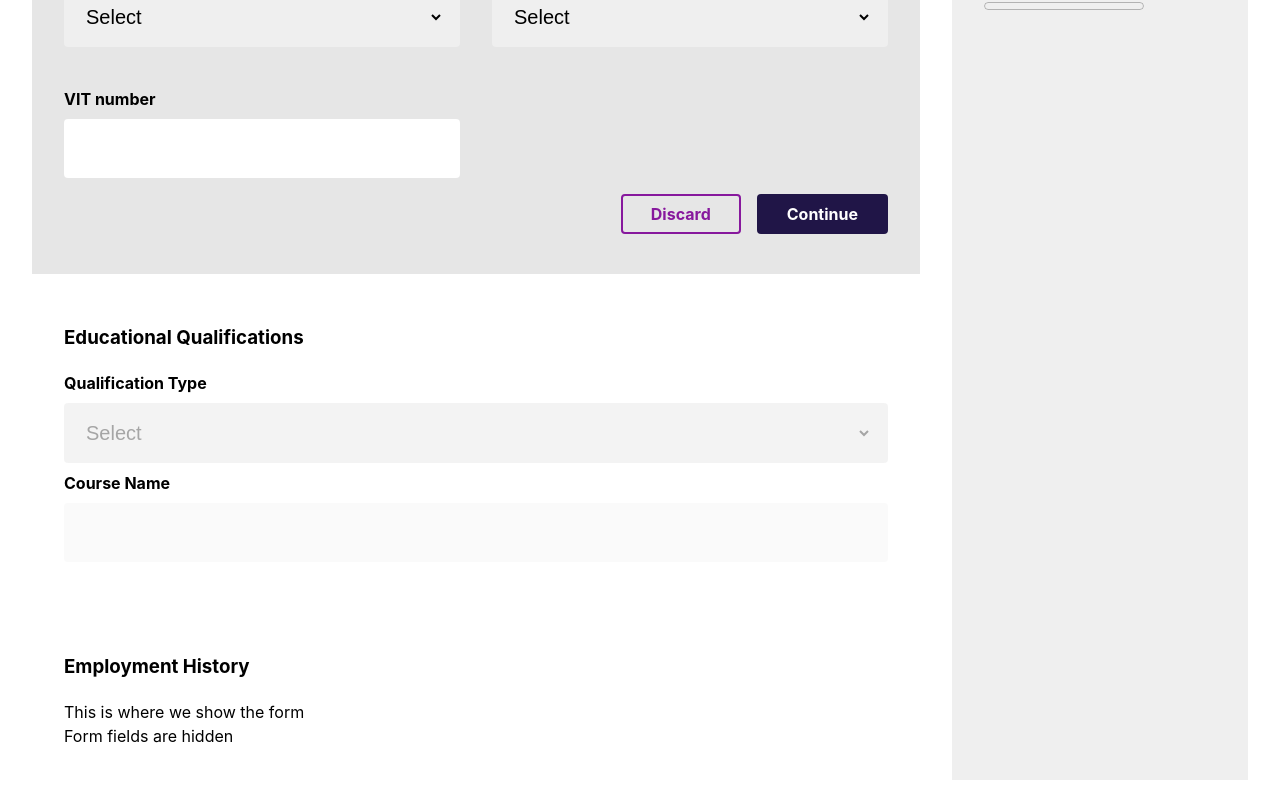
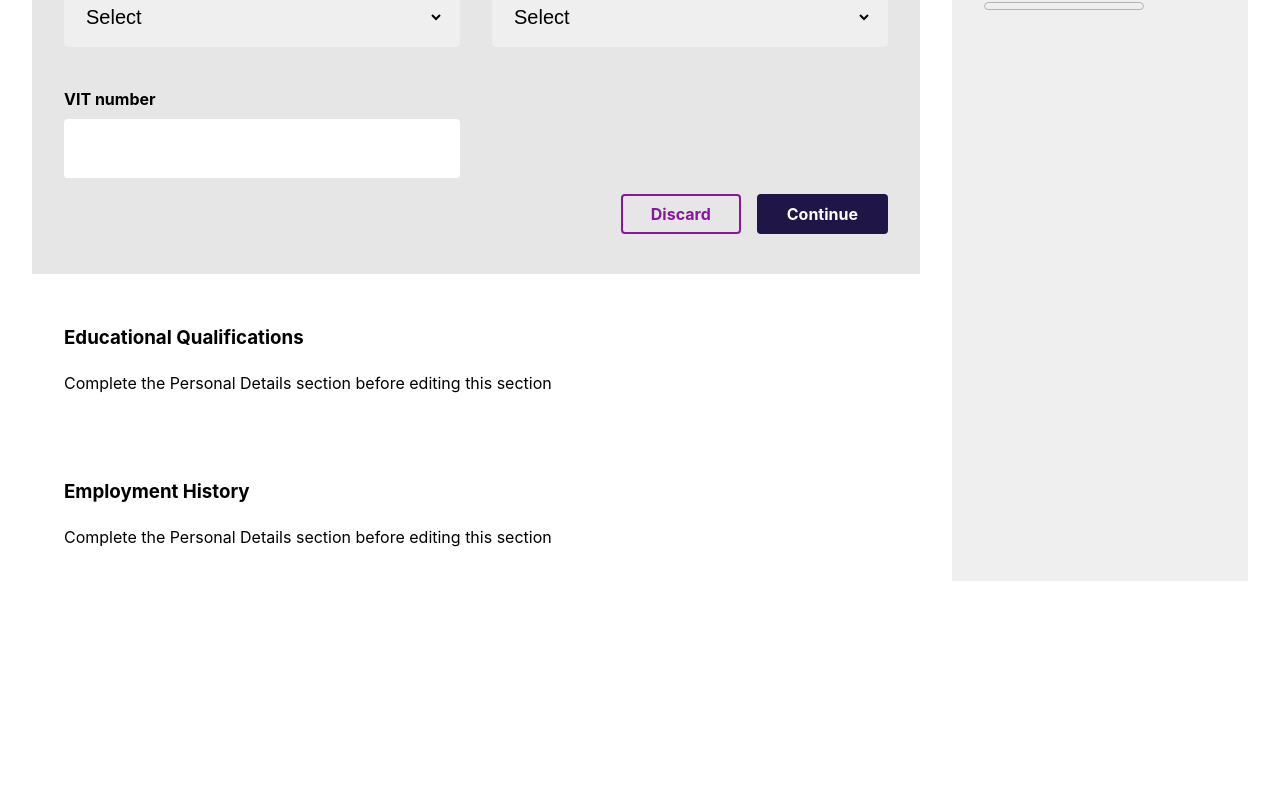
Before and after one commit to fahadahmed/multi-step-form, a React (Vite) app: page / in a window 1280 px wide. Shown: the part 306-1118 px from the top of the page. After the commit the page ends 919 px from the top, so only its background shows below. Built offline with nearby package versions, Linux system fonts and the light colour scheme.

Commit message:
added section completion logic

```diff
--- a/src/components/forms/EducationalQualificationForm/EducationalQualificationForm.tsx
+++ b/src/components/forms/EducationalQualificationForm/EducationalQualificationForm.tsx
@@ -5,9 +5,9 @@ import educationalQualificationSchema from "./educationalQualificationSchema"
 import '../../../App.css';
 
 export default function EducationalQualificationForm() {
-  const { currentStep, setCurrentStep } = useFormStore()
+  const { currentStep, setCurrentStep, stepCompleted, setStepCompleted } = useFormStore()
   const thisStep = 1;
-  const { handleSubmit, formState: { errors }, register } = useForm({
+  const { handleSubmit, formState: { errors }, register, reset } = useForm({
     resolver: zodResolver(educationalQualificationSchema)
   });
 
@@ -22,11 +22,15 @@ export default function EducationalQualificationForm() {
     console.log(qualificationType, courseName);
     // If successful, move to the next step - condition needs to be applied here.
     setCurrentStep(thisStep + 1)
+    setStepCompleted('educationalQualifications');
   }
+
   return (
     <div>
       <h3 style={{ color: currentStep !== thisStep ? '#000' : "#87189D" }}>Educational Qualifications</h3>
-      <form onSubmit={handleSubmit(onSubmit)}>
+      {stepCompleted === ''
+        ? <div>Complete the Personal Details section before editing this section</div>
+        : <form onSubmit={handleSubmit(onSubmit)}>
           <div style={{ display: 'grid' }}>
             <label htmlFor="qualificationType">Qualification Type</label>
             {errors?.qualificationType && <small>{errors?.qualificationType?.message as string}</small>}
@@ -43,10 +47,13 @@ export default function EducationalQualificationForm() {
             <input type="text" placeholder="" id="courseName" disabled={currentStep !== thisStep} {...register('courseName')} />
           </div>
           <div style={{ display: currentStep !== thisStep ? 'none' : 'flex', justifyContent: 'end', alignItems: 'center', gap: '1rem' }}>
-          <button type="reset">Discard</button>
+            <button type="reset" onClick={() => reset({
+              qualificationType: '',
+              courseName: ''
+            })}>Discard</button>
             <button type="submit">Continue</button>
           </div>
-      </form>
+        </form>}
     </div>
   )
 }
--- a/src/components/forms/EmploymentHistoryForm/EmploymentHistoryForm.tsx
+++ b/src/components/forms/EmploymentHistoryForm/EmploymentHistoryForm.tsx
@@ -1,14 +1,59 @@
+import { useForm } from "react-hook-form"
+import { zodResolver } from "@hookform/resolvers/zod"
 import { useFormStore } from "../../stores/useFormStore"
+import employmentHistorySchema from "./employmentHistorySchema"
+import '../../../App.css';
+
 export default function EmploymentHistoryForm() {
-  const { currentStep } = useFormStore()
+  const { currentStep, stepCompleted } = useFormStore()
   const thisStep = 2;
+  const { handleSubmit, formState: { errors }, register } = useForm({
+    resolver: zodResolver(employmentHistorySchema)
+  });
+
+  if (errors) {
+    console.log(errors);
+  }
+
+  const onSubmit = (_data: any) => {
+    const employmentType = _data.employmentType;
+    const hoursEmployed = parseInt(_data.hoursEmployed);
+
+    // This is where the mutation to create a new staff member would go
+    console.log(employmentType, hoursEmployed);
+    // If successful, move to the next step - condition needs to be applied here.
+    // setCurrentStep(thisStep + 1)
+  }
   return (
     <div>
-      <h3>Employment History</h3>
-      <div>This is where we show the form</div>
-      {currentStep === thisStep ? (
-        <div>We show the form fields here</div>
-      ) : <div>Form fields are hidden</div>}
+      <h3 style={{ color: currentStep !== thisStep ? '#000' : "#87189D" }}>Employment History</h3>
+      {stepCompleted !== 'educationalQualifications'
+        ? <div>Complete the Personal Details section before editing this section</div>
+        : <form onSubmit={handleSubmit(onSubmit)}>
+          <div style={{ display: 'grid', gridTemplateColumns: '1fr 1fr', gap: '2rem' }}>
+            <div style={{ display: 'grid' }}>
+              <label htmlFor="employmentType">Employment Type</label>
+              {errors?.employmentType && <small>{errors?.employmentType?.message as string}</small>}
+              <select id="employmentType" disabled={currentStep !== thisStep} {...register('employmentType')}>
+                <option value="">Select</option>
+                <option value="FULL-TIME">Full Time</option>
+                <option value="PART-TIME">Part Time</option>
+                <option value="CONTRACT">Contract</option>
+              </select>
+            </div>
+            <div style={{ display: 'grid' }}>
+              <label htmlFor="hoursEmployed">Hours employed</label>
+              {errors?.hoursEmployed && <small>{errors?.hoursEmployed?.message as string}</small>}
+              <input type="number" placeholder="0" id="hoursEmployed" disabled={currentStep !== thisStep} {...register('hoursEmployed')} />
+            </div>
+          </div>
+          <div style={{ display: currentStep !== thisStep ? 'none' : 'flex', justifyContent: 'end', alignItems: 'center', gap: '1rem' }}>
+            <button type="reset">Discard</button>
+            <button type="submit">Continue</button>
+          </div>
+        </form>
+      }
+
     </div>
   )
 }
--- /dev/null
+++ b/src/components/forms/EmploymentHistoryForm/employmentHistorySchema.ts
@@ -0,0 +1,14 @@
+import { z } from 'zod';
+
+const employmentHistorySchema = z.object({
+  employmentType: z.enum(['FULL-TIME', 'PART-TIME', 'CONTRACT'], {
+    errorMap: () => ({ message: 'Employment type field cannot be blank' }),
+  }),
+  hoursEmployed: z.coerce
+    .number()
+    .int()
+    .max(2890, { message: 'Hours employed must be at most 2890' })
+    .positive({ message: 'Hours employed must be a positive integer' }),
+});
+
+export default employmentHistorySchema;
--- a/src/components/forms/PersonalDetailsForm/PersonalDetailsForm.tsx
+++ b/src/components/forms/PersonalDetailsForm/PersonalDetailsForm.tsx
@@ -5,9 +5,9 @@ import personalDetailsSchema from "./personalDetailsSchema"
 import '../../../App.css';
 
 export default function PersonalDetailsForm() {
-  const { currentStep, setCurrentStep } = useFormStore()
+  const { currentStep, setCurrentStep, setStepCompleted } = useFormStore()
   const thisStep = 0;
-  const { handleSubmit, formState: { errors }, register } = useForm({
+  const { handleSubmit, formState: { errors }, register, reset } = useForm({
     resolver: zodResolver(personalDetailsSchema)
   });
 
@@ -21,7 +21,8 @@ export default function PersonalDetailsForm() {
     // This is where the mutation to create a new staff member would go
     console.log(firstName, lastName, gender, staffType, vitNumber);
     // If successful, move to the next step - condition needs to be applied here.
-    setCurrentStep(thisStep + 1)
+    setCurrentStep(thisStep + 1);
+    setStepCompleted('personalDetails');
   }
 
   if (errors) {
@@ -77,7 +78,13 @@ export default function PersonalDetailsForm() {
           </div>
         </div>
         <div style={{ display: currentStep !== thisStep ? 'none' : 'flex', justifyContent: 'end', alignItems: 'center', gap: '1rem' }}>
-          <button type="reset">Discard</button>
+          <button type="reset" onClick={() => reset({
+            firstName: '',
+            lastName: '',
+            staffType: '',
+            gender: '',
+            vitNumber: ''
+          })}>Discard</button>
           <button type="submit">Continue</button>
         </div>
       </form>
--- a/src/components/stores/useFormStore.ts
+++ b/src/components/stores/useFormStore.ts
@@ -3,9 +3,13 @@ import { create } from 'zustand';
 type FormState = {
   currentStep: number;
   setCurrentStep: (step: number) => void;
+  stepCompleted: string;
+  setStepCompleted: (step: string) => void;
 };
 
 export const useFormStore = create<FormState>((set) => ({
   currentStep: 0,
   setCurrentStep: (step: number) => set({ currentStep: step }),
+  stepCompleted: '',
+  setStepCompleted: (step: string) => set({ stepCompleted: step }),
 }));
```
Lines whose indentation alone changed are shown as unchanged.
